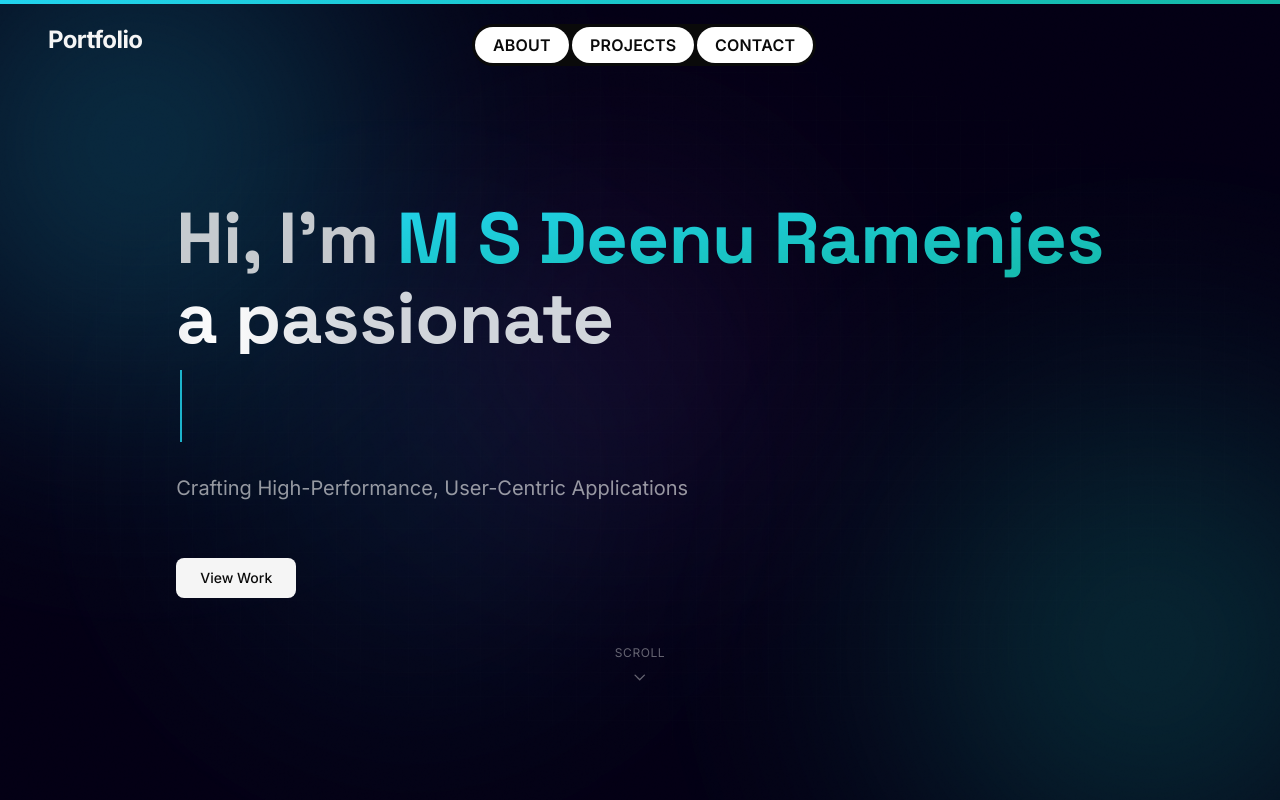
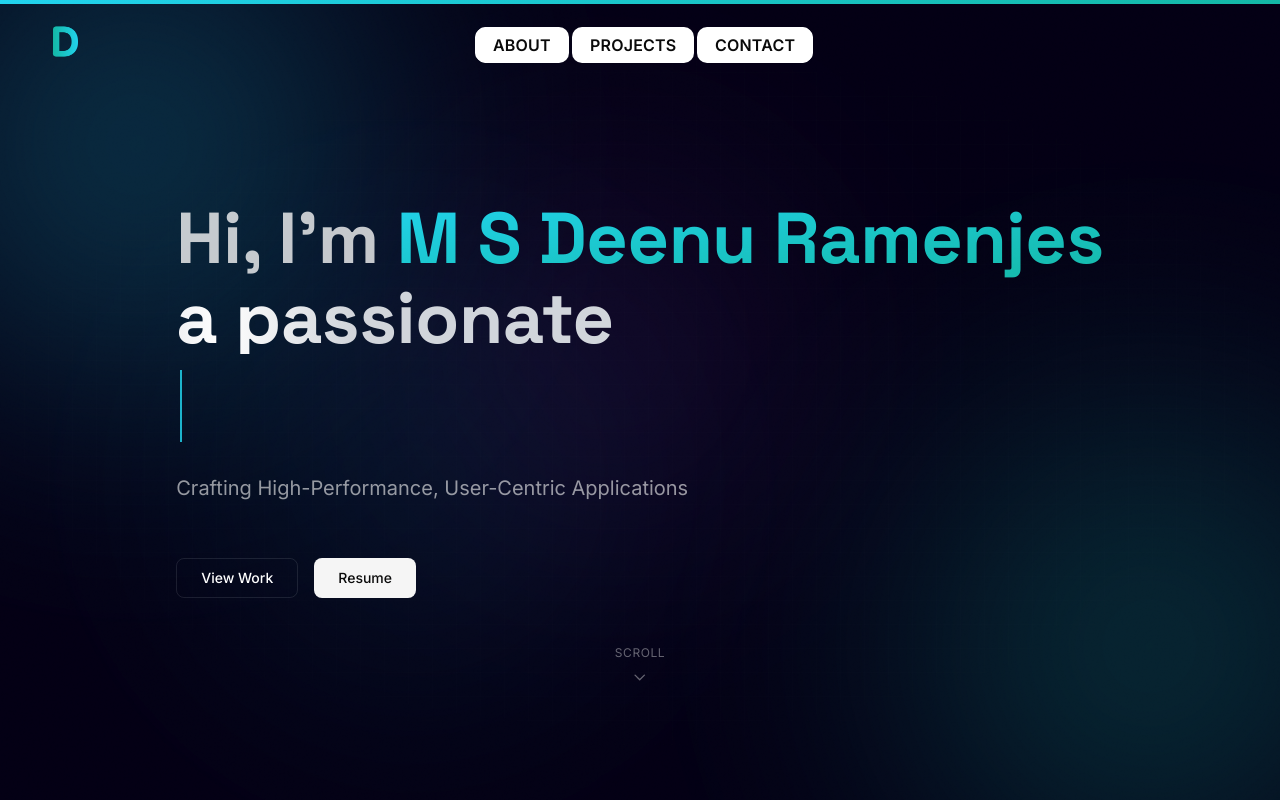
Before and after one commit to DeenuRamenjes/portfolio, a Next.js app: page / in a window 1280 px wide. Shown: the top 800 px of the page. Built offline with nearby package versions, Linux system fonts and the light colour scheme.

Commit message:
resume download and UI changes

```diff
--- a/app/page.tsx
+++ b/app/page.tsx
@@ -16,6 +16,7 @@ import { BeyondTheCode } from "@/components/sections/beyond-code";
 import { Marquee } from "@/components/ui/marquee";
 import { SplashScreen } from "@/components/ui/splash-screen";
 import { LazySection } from "@/components/ui/lazy-section";
+import Image from "next/image";
 
 // Module-level variable to track splash state across client-side navigations
 let hasShownSplash = false;
@@ -52,9 +53,14 @@ export default function Home() {
         <ScrollProgress />
         <div className="fixed top-0 left-0 right-0 z-50 flex items-center justify-between md:justify-center px-6 py-6 md:px-12 pointer-events-none">
           {/* Logo */}
-          <h1 className="text-2xl font-bold tracking-tight text-foreground transition-transform hover:scale-105 cursor-pointer pointer-events-auto md:absolute md:left-12 md:top-6">
-            Portfolio
-          </h1>
+          <Image
+            height={35}
+            width={35}
+            alt="Portfolio"
+            src={"assets/d.png"}
+            className="text-2xl font-bold tracking-tight text-foreground transition-transform hover:scale-105 cursor-pointer pointer-events-auto md:absolute md:left-12 md:top-6"
+            onClick={() => window.scrollTo({ top: 0, behavior: "smooth" })}
+          />
 
           {/* Pill Nav */}
           <div className="pointer-events-auto">
@@ -67,7 +73,7 @@ export default function Home() {
               baseColor="#0a0a0a"
               pillColor="#ffffff"
               pillTextColor="#0a0a0a"
-              hoveredPillTextColor="#ffffff"
+              hoveredPillTextColor="#000000"
             />
           </div>
         </div>
@@ -87,10 +93,6 @@ export default function Home() {
         <SectionWrapper id="about">
           <About />
         </SectionWrapper>
-
-        {/* Heavy below-fold sections are lazy-mounted to reduce TBT.
-            They only initialize (framer-motion/gsap/MagicBento) when
-            the user scrolls near them. */}
         <LazySection minHeight="1200vh">
           <Projects />
         </LazySection>
--- a/components/PillNav.tsx
+++ b/components/PillNav.tsx
@@ -30,7 +30,7 @@ const PillNav: React.FC<PillNavProps> = ({
   ease = 'power3.easeOut',
   baseColor = '#fff',
   pillColor = '#060010',
-  hoveredPillTextColor = '#060010',
+  hoveredPillTextColor = '#000000',
   pillTextColor,
   onMobileMenuClick,
   initialLoadAnimation = true
@@ -290,7 +290,8 @@ const PillNav: React.FC<PillNavProps> = ({
     ['--nav-h']: '42px',
     ['--logo']: '36px',
     ['--pill-pad-x']: '18px',
-    ['--pill-gap']: '3px'
+    ['--pill-gap']: '3px',
+    ['--hover-gradient']: `radial-gradient(var(--accent-blue), var(--accent-purple))`
   } as React.CSSProperties;
 
   return (
@@ -306,7 +307,7 @@ const PillNav: React.FC<PillNavProps> = ({
           className="relative items-center rounded-full hidden md:flex ml-2"
           style={{
             height: 'var(--nav-h)',
-            background: 'var(--base, #000)'
+            // background: 'var(--base, #000)'
           }}
         >
           <ul
@@ -329,7 +330,7 @@ const PillNav: React.FC<PillNavProps> = ({
                   <span
                     className="hover-circle absolute left-1/2 bottom-0 rounded-full z-[1] block pointer-events-none"
                     style={{
-                      background: 'var(--base, #000)',
+                      background: 'var(--hover-gradient)',
                       willChange: 'transform'
                     }}
                     aria-hidden="true"
@@ -366,10 +367,10 @@ const PillNav: React.FC<PillNavProps> = ({
               );
 
               const basePillClasses =
-                'relative overflow-hidden inline-flex items-center justify-center h-full no-underline rounded-full box-border font-semibold text-[16px] leading-[0] uppercase tracking-[0.2px] whitespace-nowrap cursor-pointer px-0';
+                'relative overflow-hidden inline-flex items-center justify-center h-full no-underline rounded-lg box-border font-semibold text-[16px] leading-[0] uppercase tracking-[0.2px] whitespace-nowrap cursor-pointer px-0';
 
               return (
-                <li key={item.href} role="none" className="flex h-full">
+                <li key={item.href} role="none" className="flex h-full bg-transparent">
                   {isRouterLink(item.href) ? (
                     <Link
                       role="menuitem"
--- a/components/sections/contact.tsx
+++ b/components/sections/contact.tsx
@@ -8,7 +8,17 @@ const heading = "Let's Create Something Amazing Together".split(" ");
 
 export function Contact() {
 
+  const handleDownload = () => {
+      const link = document.createElement("a");
+      link.href = "/assets/resume.pdf";
+      link.download = "Deenu-Ramenjes-Resume.pdf";
+      document.body.appendChild(link);
+      link.click();
+      document.body.removeChild(link);
+  };
+
   return (
+
     <div className="text-center max-w-4xl mx-auto">
       <motion.div
         variants={staggerContainer}
@@ -55,7 +65,7 @@ export function Contact() {
         >
           <Button
             size="lg"
-            className="relative group cursor-pointer overflow-hidden bg-foreground text-background hover:bg-foreground/90"
+            className="relative py-3 group cursor-pointer overflow-hidden bg-foreground text-background hover:bg-foreground/90"
           >
             <span className="relative z-10">Send Email</span>
             <motion.div
@@ -68,14 +78,14 @@ export function Contact() {
         </motion.a>
 
         <motion.a
-          href="https://drive.usercontent.google.com/u/2/uc?id=11a_xUOe4xACB4hgG940s8fb2H9JuQOu0&export=download"
+          onClick={handleDownload}
           whileHover={{ scale: 1.05, y: -2 }}
           transition={{ duration: 0.2 }}
         >
           <Button
             size="lg"
             variant="outline"
-            className="border-white/20 cursor-pointer hover:border-white/40 hover:bg-white/5"
+            className="border-white/20 cursor-pointer py-3 hover:border-white/40 hover:bg-white/5"
           >
             Download Resume
           </Button>
--- a/components/sections/hero.tsx
+++ b/components/sections/hero.tsx
@@ -9,6 +9,16 @@ import { Typewriter } from "@/components/ui/typewriter";
 
 
 export function Hero() {
+
+    const handleDownload = () => {
+      const link = document.createElement("a");
+      link.href = "/assets/resume.pdf";
+      link.download = "Deenu-Ramenjes-Resume.pdf";
+      document.body.appendChild(link);
+      link.click();
+      document.body.removeChild(link);
+    };
+
   return (
     <section className="relative min-h-screen flex items-center justify-center overflow-hidden">
 
@@ -90,7 +100,7 @@ export function Hero() {
           >
             <Button
               size="lg"
-              className="relative group cursor-pointer overflow-hidden bg-foreground text-background hover:bg-foreground/90 transition-all duration-300"
+              className="relative mr-4 group cursor-pointer overflow-hidden bg-transparent text-white border hover:bg-foreground hover:text-black transition-all duration-300"
               onClick={() => {
                 const element = document.querySelector("#projects");
                 element?.scrollIntoView({ behavior: "smooth" });
@@ -104,6 +114,16 @@ export function Hero() {
                 transition={{ duration: 0.3 }}
               />
             </Button>
+         <Button
+            size="lg"
+            onClick={handleDownload}
+            className="relative group cursor-pointer overflow-hidden bg-foreground text-background hover:bg-foreground/90 transition-all duration-300"
+            aria-label="Download Resume"
+          >
+            <span className="relative z-10">Resume</span>
+
+
+          </Button>
           </motion.div>
         </div>
 
--- a/components/sections/projects.tsx
+++ b/components/sections/projects.tsx
@@ -26,21 +26,14 @@ export function Projects() {
 
   return (
     <section id="projects" ref={container} className="relative h-[1200vh]">
-      <div className="sticky top-0 h-screen overflow-hidden flex items-center justify-center" style={{ perspective: "2000px" }}>
-
         {/* Layer E: Sticky Title */}
         <div className="absolute top-12 left-6 md:left-12 z-20 pointer-events-none">
-          <motion.div
-            style={{
-              opacity: titleOpacity,
-              y: titleY
-            }}
-          >
             <h2 className="text-2xl md:text-3xl font-heading font-black tracking-tighter text-white/20 uppercase">
               Selected <span className="text-white">Works</span>
             </h2>
-          </motion.div>
         </div>
+      <div className="sticky top-0 h-screen overflow-hidden flex items-center justify-center" style={{ perspective: "2000px" }}>
+
 
         {/* Layer C: Stacked 3D Content */}
         <div className="relative w-full h-full flex items-center justify-center" style={{ transformStyle: "preserve-3d" }}>
@@ -57,13 +50,6 @@ export function Projects() {
           ))}
         </div>
 
-        {/* Progress Bar Controller */}
-        {/* <div className="absolute bottom-12 left-6 right-6 md:left-12 md:right-12 h-[1px] bg-white/10 z-20 overflow-hidden">
-          <motion.div
-            style={{ scaleX: smoothProgress, transformOrigin: "left" }}
-            className="absolute inset-0 bg-white shadow-[0_0_15px_rgba(255,255,255,0.5)]"
-          />
-        </div> */}
       </div>
     </section>
   );
```
Also changed, not shown: components/sections/location.tsx (+60 -60 lines), public/assets/d.png (added), 1 other file (tests, documents, lock files or other folders).
